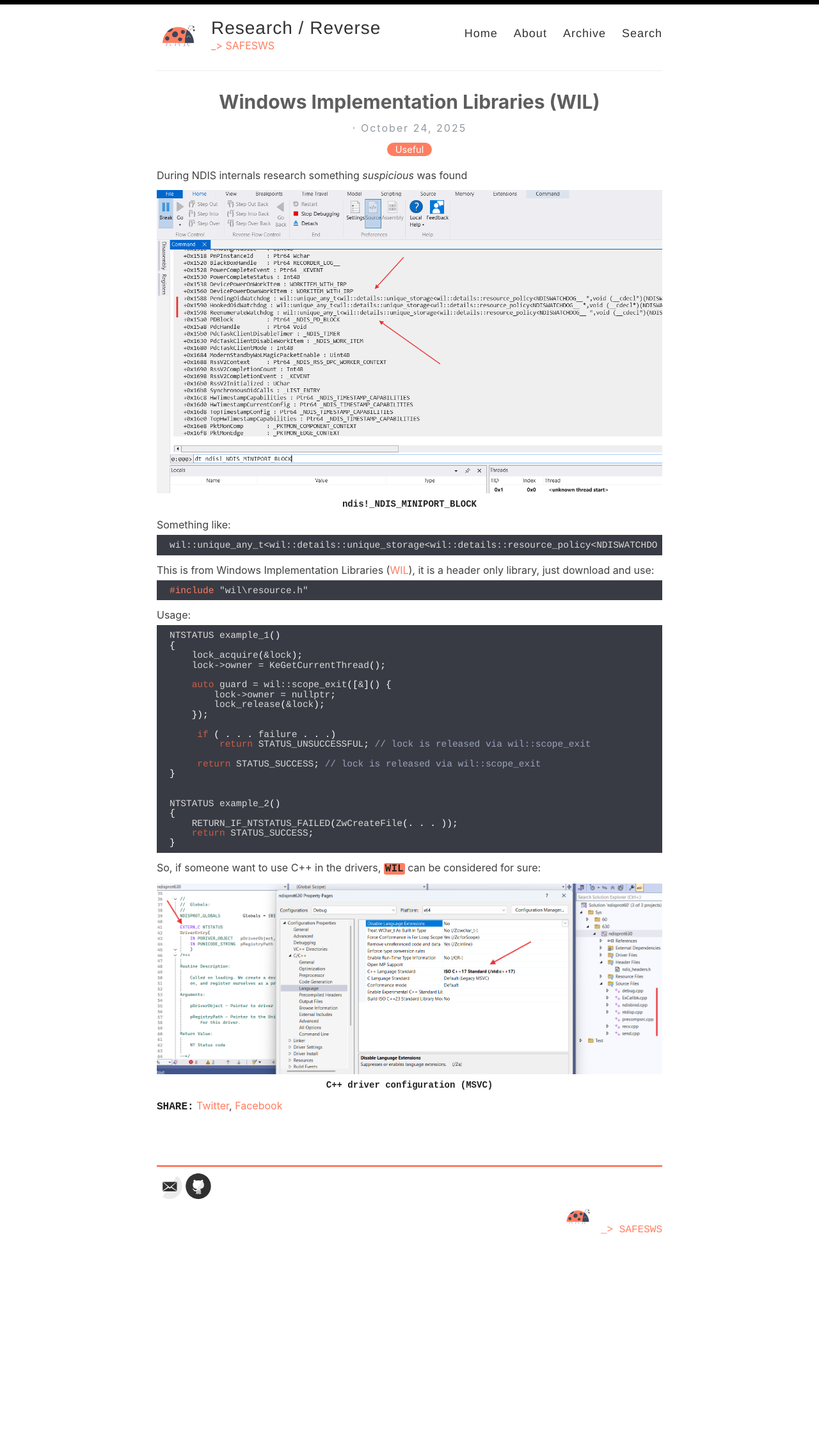
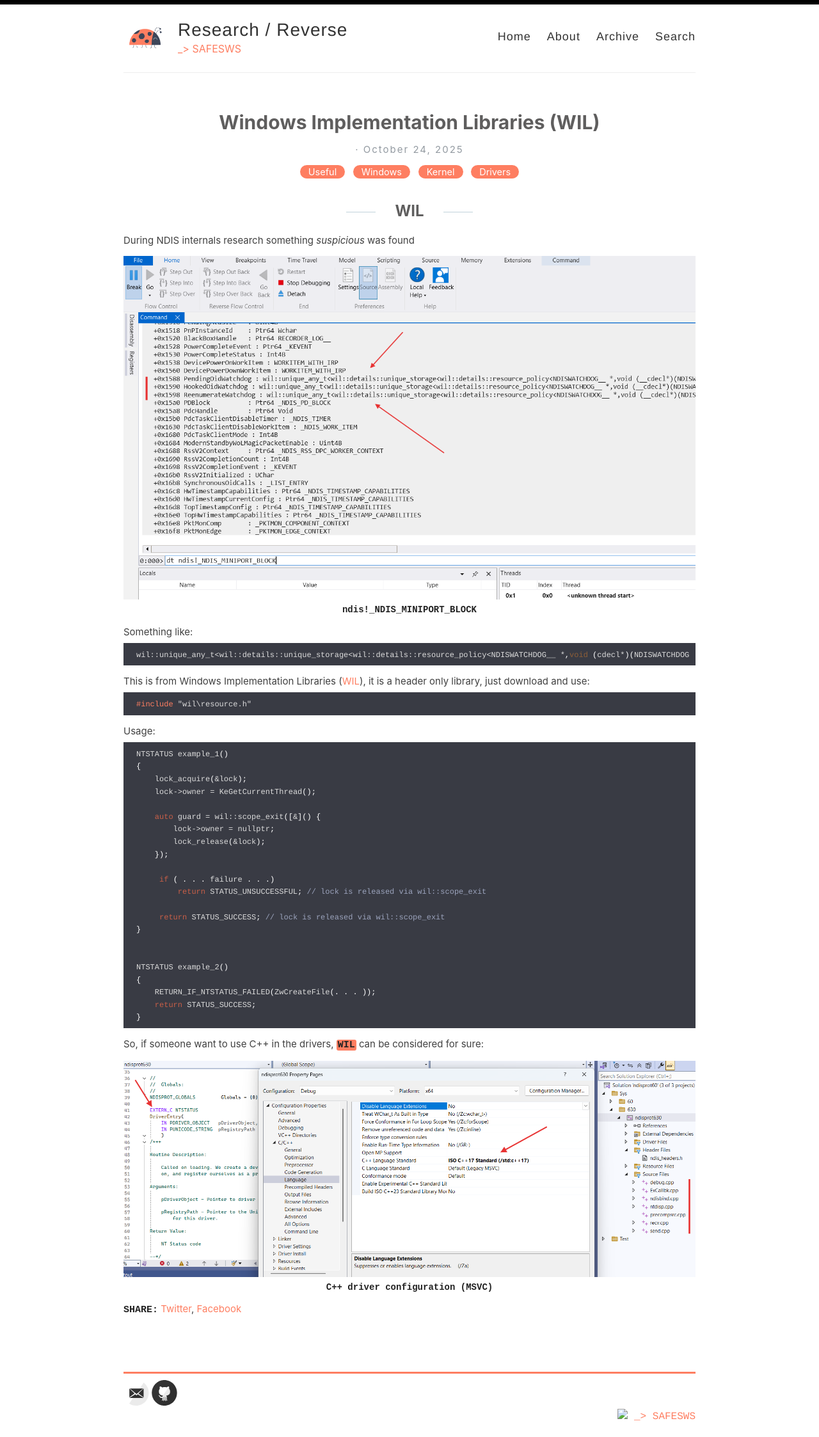
Before and after one commit to safesws/safesws.github.io, a Jekyll site: the page built from _posts/2025-10-24-post-1.md, in a window 1280 px wide. Shown: the whole page at 64% size. Built offline with Jekyll 4.4.1, drawn with Linux system fonts in a browser that asks for light colours; before the commit the page ends 1950 px from its top, so only the background shows below that.

Commit message:
customization
simple customization of the web blog

```diff
--- a/_layouts/default.html
+++ b/_layouts/default.html
@@ -12,7 +12,7 @@
   <link rel="canonical" href="{{ site.url }}{{ page.url }}" />
 
   <meta name="theme-color" content="#000000">
-  <link rel="icon" type="image/png" sizes="32x32" href="{{ site.baseurl }}/images/favicon-32x32.png">
+  <link rel="icon" type="image/png" sizes="32x32" href="{{ site.baseurl }}/images/bug_fly_small.png">
   {% include analytics_head.html %}
 </head>
 
@@ -54,7 +54,7 @@
             {% include svg-icons.html %}
           </div>
           <div style="margin-left: auto; text-align: right; color: #fe7e61; font-size: 16px; font-style: bold; font-family: Courier">
-            <img src="/images/bug_fly_small.png"/>
+            <img src="images/bug_fly_small.png"/>
             {{ site.footer-text }}
           </div>
         </footer>
--- a/_posts/2025-10-24-post-1.md
+++ b/_posts/2025-10-24-post-1.md
@@ -1,8 +1,11 @@
 ---
 layout: post
 title:  Windows Implementation Libraries (WIL)
-categories: [Useful]
+categories: [Useful, Windows, Kernel, Drivers]
 ---
+
+## WIL
+
 
 During NDIS internals research something *suspicious* was found
 
--- a/_sass/_darcula.scss
+++ b/_sass/_darcula.scss
@@ -8,6 +8,7 @@
 code {
     font-family:'Courier', monospace;
     color: #9ba9e7;
+    font-size: 12px;
 }
 
 .highlighter-rouge {
--- a/assets/style.scss
+++ b/assets/style.scss
@@ -25,14 +25,15 @@ body {
   font-family: -system-ui, -apple-system, BlinkMacSystemFont, "Segoe UI", Roboto, Helvetica, Arial, sans-serif, "Apple Color Emoji", "Segoe UI Emoji", "Segoe UI Symbol";
   color: #404040;
   font-weight: 400;
-  font-size: 16px;
+  font-size: 15px;
   height: 100%;
 }
 
 .container {
   margin: 0 auto;
-  max-width: 800px;
-  padding: 0 5px;
+  max-width: 900px;
+  padding: 3px 3px 1px 3px;
+  line-height: 1.3;
   width: 100%;
 }
 
@@ -55,6 +56,16 @@ body {
   padding: 0px 2px 0px 2px;
 }
 
+.emphasizer_code_function_2 {
+  font-family: "Courier New", Courier, monospace;
+  color: #222;
+  background:$lightGray;
+  font-weight: bold;
+  font-size: 14px;
+  border-radius: 3px;
+  padding: 0px 2px 0px 2px;
+}
+
 .emphasizer_typo_text {
   font-family: "Courier New", Courier, monospace;
   color: #fe7e61;
@@ -63,6 +74,14 @@ body {
   line-height: 1.3;
   font-size: 14px;
   padding: 0;
+}
+.line_1 {
+  width: 50%;
+  height: 2px;
+  background:linear-gradient(to right, transparent, #fe7e61, transparent);
+  box-shadow: 0 0 5px rgba(76, 74, 74, 0.2);
+  margin: auto;
+  border: none;
 }
 
 h1, h2, h3, h4, h5, h6 {
```
Also changed, not shown: _pages/about.md (+1 -1 lines), README.md, favicon.ico (deleted), images/favicon-32x32.png (deleted), images/reverie-text.png (deleted), images/reverie.png (deleted), 1 other file.
